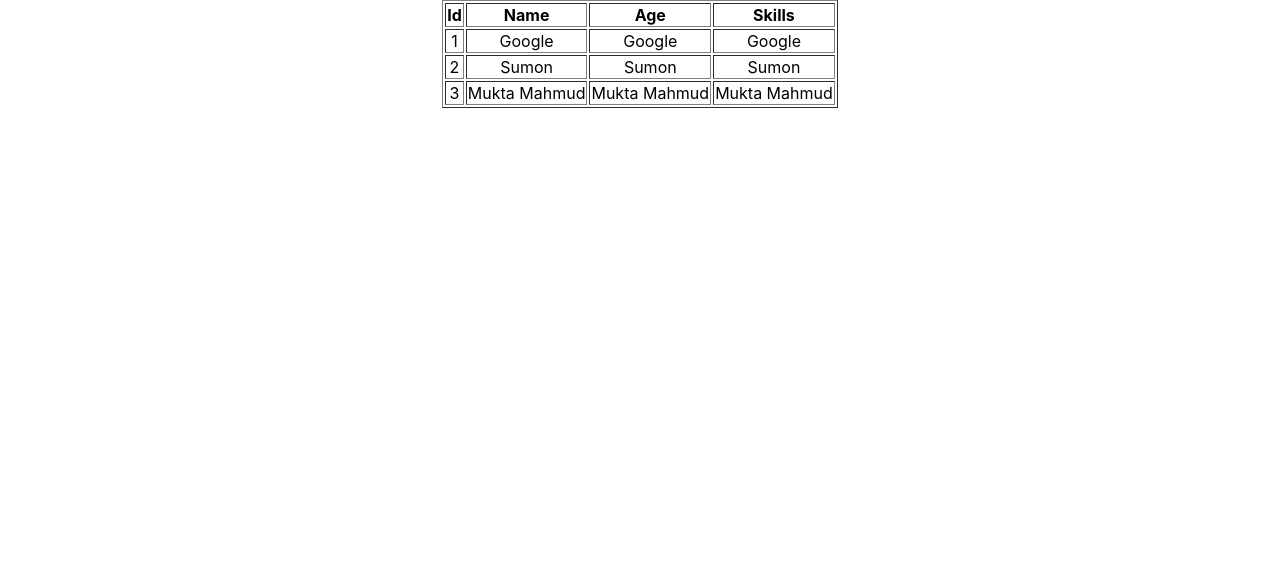
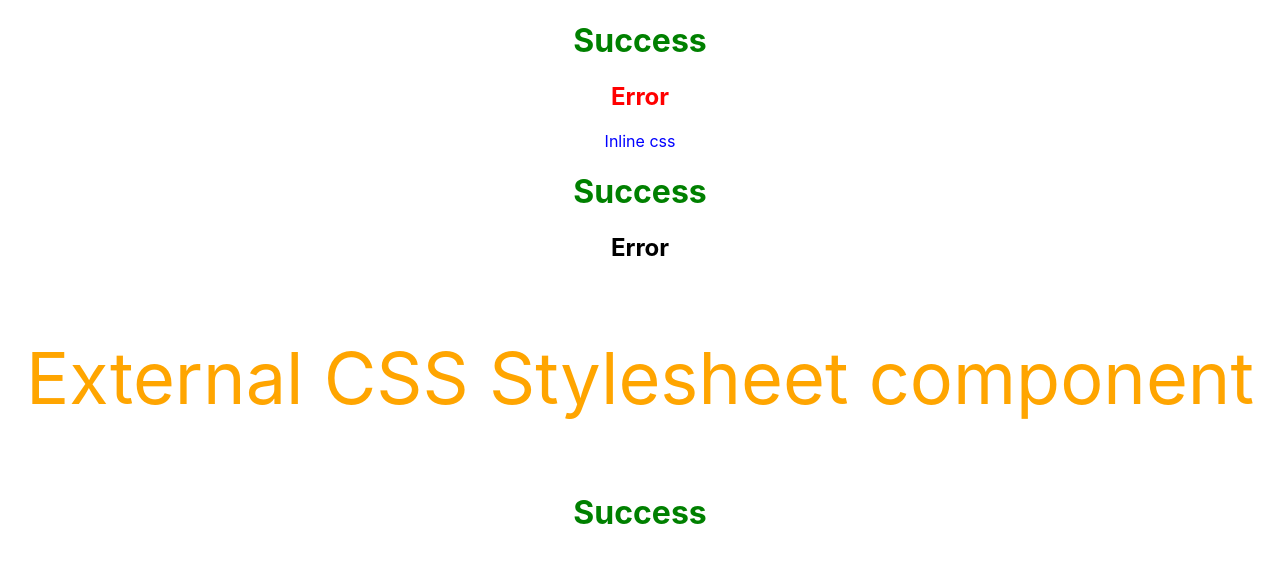
Before and after one commit to mdabutaleb/learning-react-js, a React (Create React App) app: page / in a window 1280 px wide. Shown: the top 562 px of the page. Built offline with nearby package versions, Linux system fonts and the light colour scheme.

Commit message:
Understanding including the style in component

```diff
--- a/src/App.js
+++ b/src/App.js
@@ -13,12 +13,19 @@ import ParentComponent from "./Components/ParentComponent";
 import HomePage from "./Components/practice/HomePage";
 import UserGreeting from "./Components/UserGreeting";
 import NameList from "./Components/nameList";
-
+import Stylesheet from "./Components/Stylesheet";
+import Inline from "./Components/inline";
+import "./appStyles.css";
+import style from "./appStyles.module.css";
 
 function App() {
     return (
         <div className="App">
-            <NameList/>
+            <h1 className="success">Success</h1>
+            <h2 className={style.error}>Error</h2>
+            <Inline/>
+            <Stylesheet primary={true}/>
+            {/*<NameList/>*/}
             {/*<UserGreeting/>*/}
 
             {/*<ParentComponent/>*/}
--- a/src/Components/Person.js
+++ b/src/Components/Person.js
@@ -7,8 +7,8 @@ function Person(props) {
         <tr>
             <td>{person.id}</td>
             <td>{person.name}</td>
-            <td>{person.name}</td>
-            <td>{person.name}</td>
+            <td>{person.age}</td>
+            <td>{person.skill}</td>
             {/*<td>{props.person.age}</td>*/}
             {/*<td>{props.person.skill}</td>*/}
         </tr>
--- /dev/null
+++ b/src/Components/Stylesheet.js
@@ -0,0 +1,16 @@
+import React, {Component} from 'react';
+import './styles.css'
+
+
+function Stylesheet(props) {
+    let color = props.primary ? 'primary' : 'default';
+    return (
+        <div>
+            <p className={`${color} bigFont`}>External CSS Stylesheet component</p>
+            <h1 className="success">Success</h1>
+
+        </div>
+    );
+}
+
+export default Stylesheet;
--- /dev/null
+++ b/src/Components/inline.js
@@ -0,0 +1,18 @@
+import React, {Component} from 'react';
+
+
+function Inline() {
+    let style = {
+        'color': 'blue',
+        'bigFont': '72px'
+    }
+    return (
+        <div>
+            <p style={style}>Inline css</p>
+            <h1 className="success">Success</h1>
+            <h2 className={style.error}>Error</h2>
+        </div>
+    );
+}
+
+export default Inline;
--- /dev/null
+++ b/src/Components/styles.css
@@ -0,0 +1,11 @@
+.primary{
+    color: orange;
+}
+
+.default{
+    color: aqua;
+}
+
+.bigFont{
+    font-size: 72px;
+}
--- /dev/null
+++ b/src/appStyles.css
@@ -0,0 +1,3 @@
+.success{
+    color: green;
+}
--- /dev/null
+++ b/src/appStyles.module.css
@@ -0,0 +1,3 @@
+.error{
+    color: red;
+}
```
